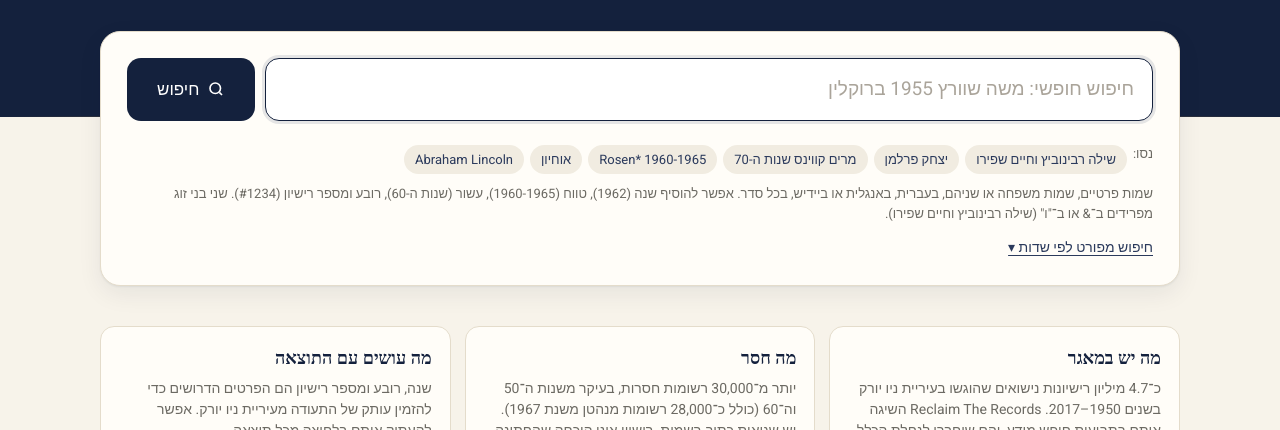
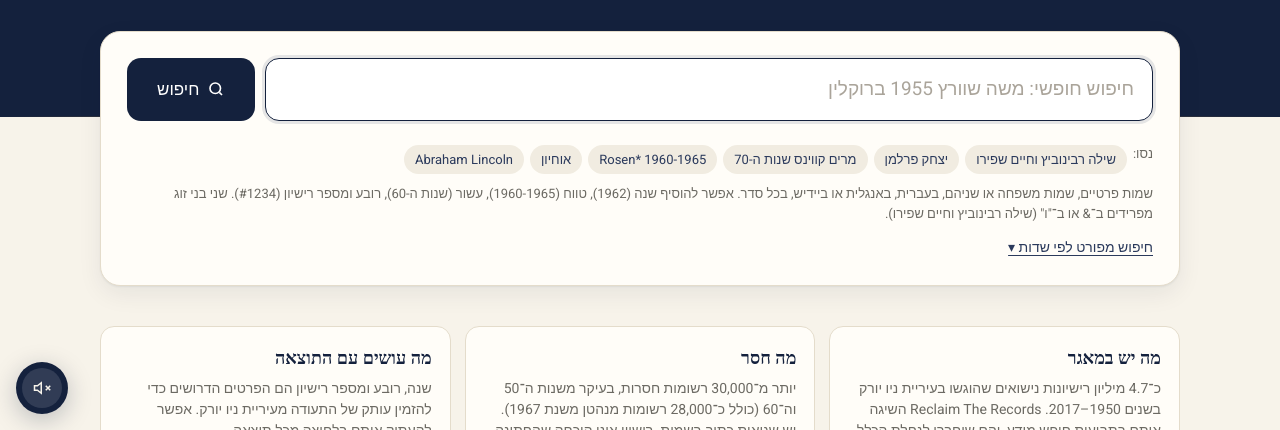
Before and after one commit to popshark1/nyc-marriage-he, a plain HTML site: page index.html in a window 1280 px wide. Shown: the part 370-800 px from the top of the page. Drawn offline with Linux system fonts and the light colour scheme; a web font is replaced by a local one.

Commit message:
Add background music: 1908 cantorial recordings (public domain)
- Gershon Sirota and the Warsaw synagogue choir, 1908, streamed from
  Wikimedia Commons (MP3 transcode, original OGG, FilePath fallback)
- Starts on first interaction at low volume; mute / next controls;
  mute choice remembered; player hides if the files are unreachable
- Track titles and credits in all four languages; listed under Sources

```diff
--- a/index.html
+++ b/index.html
@@ -168,6 +168,24 @@ footer{display:flex;justify-content:space-between;gap:16px;flex-wrap:wrap;align-
 [dir=ltr] input.latin{text-align:left}
 [dir=ltr] .vrow .lbl{min-width:150px}
 
+/* music player */
+.music{position:fixed;inset-block-end:16px;inset-inline-end:16px;z-index:50;display:flex;align-items:center;gap:8px;background:var(--ink);color:#f7f3ea;border-radius:99px;padding:6px;box-shadow:0 6px 24px rgba(20,33,61,.25);max-width:min(420px,calc(100vw - 32px))}
+.music[hidden]{display:none}
+.music button{border:0;cursor:pointer;display:grid;place-items:center;border-radius:99px;color:inherit}
+.music .m-toggle{width:40px;height:40px;background:rgba(255,255,255,.12);flex:none}
+.music .m-toggle:hover{background:rgba(255,255,255,.2)}
+.music .m-next{width:32px;height:32px;background:transparent;opacity:.8;flex:none}
+.music .m-next:hover{opacity:1}
+[dir=rtl] .music .m-next svg{transform:scaleX(-1)}
+.music .i-on{display:none}.music.on .i-on{display:block}.music.on .i-off{display:none}
+.music.on .m-toggle{background:var(--gold);color:var(--ink)}
+.music .m-info{display:flex;flex-direction:column;min-width:0;line-height:1.25;padding-inline-end:4px}
+.music .m-title{font-size:12.5px;white-space:nowrap;overflow:hidden;text-overflow:ellipsis}
+.music .m-credit{font-size:11px;color:var(--gold-2);text-decoration:none;opacity:.85}
+.music .m-credit:hover{text-decoration:underline}
+.music:not(.on) .m-info,.music:not(.on) .m-next{display:none}
+body{padding-bottom:70px}
+
 @media (max-width:820px){
   .free .btn{padding:0 18px}.free .btn .t{display:none}.free input{font-size:17px;padding:14px}
   .people{grid-template-columns:1fr}.amp{display:none}
@@ -283,6 +301,10 @@ footer{display:flex;justify-content:space-between;gap:16px;flex-wrap:wrap;align-
       <li><span data-i18n="src.ia"></span>:
         <a href="https://archive.org/details/nycmarriageindex_1950-1995_data_sql" target="_blank" rel="noopener" dir="ltr">NYC Marriage Index, 1950–1995 – SQL</a> ·
         <a href="https://archive.org/details/nycmarriageindex_1996-2017_data_sql" target="_blank" rel="noopener" dir="ltr">NYC Marriage Index, 1996–2017 – SQL</a></li>
+      <li><span data-i18n="src.music"></span>:
+        <a href="https://commons.wikimedia.org/wiki/File:Birchos_kohanim_(1908).ogg" target="_blank" rel="noopener" dir="ltr">Birchos kohanim</a> ·
+        <a href="https://commons.wikimedia.org/wiki/File:Hajojm_horas_ojlom_(1908).ogg" target="_blank" rel="noopener" dir="ltr">Hajojm horas ojlom</a> ·
+        <a href="https://commons.wikimedia.org/wiki/File:Broisch_haschoni_(1908).ogg" target="_blank" rel="noopener" dir="ltr">Broisch haschoni</a></li>
     </ul>
     <p class="note" data-i18n="src.note"></p>
   </section>
@@ -302,6 +324,7 @@ footer{display:flex;justify-content:space-between;gap:16px;flex-wrap:wrap;align-
 
 <script src="i18n.js"></script>
 <script src="engine.js"></script>
+<script src="music.js" defer></script>
 <script>
 const t = (k, v) => I18N.t(k, v);
 const boroName = b => (t("boros") || {})[b] || b;
--- /dev/null
+++ b/music.js
@@ -0,0 +1,103 @@
+/*
+ * מוזיקת רקע: הקלטות חזנות היסטוריות מ־1908 (נחלת הכלל, Wikimedia Commons).
+ * מתחילה באינטראקציה הראשונה עם הדף (הדפדפנים חוסמים צליל לפני כן), בעוצמה נמוכה.
+ * השתקה נשמרת לביקורים הבאים.
+ */
+(function () {
+  "use strict";
+  const C = "https://upload.wikimedia.org/wikipedia/commons/";
+  const FP = "https://commons.wikimedia.org/wiki/Special:FilePath/";
+  const PAGE = "https://commons.wikimedia.org/wiki/File:";
+  const TRACKS = [
+    { file: "Birchos_kohanim_(1908).ogg", h: "d/d9", key: "music.t1" },
+    { file: "Hajojm_horas_ojlom_(1908).ogg", h: "0/09", key: "music.t2" },
+    { file: "Broisch_haschoni_(1908).ogg", h: "0/00", key: "music.t3" },
+  ];
+  const VOLUME = 0.35;
+  const t = k => (window.I18N ? I18N.t(k) : k);
+  const store = {
+    get() { try { return localStorage.getItem("music"); } catch (e) { return null; } },
+    set(v) { try { localStorage.setItem("music", v); } catch (e) { /* אין אחסון */ } },
+  };
+
+  let idx = Math.floor(Math.random() * TRACKS.length);
+  let failed = 0;
+  const audio = new Audio();
+  audio.preload = "none";
+  audio.volume = VOLUME;
+
+  function srcFor(tr) {
+    // MP3 (נתמך בכל הדפדפנים כולל ספארי) → OGG המקורי → קישור FilePath שמפנה לקובץ
+    const canOgg = audio.canPlayType('audio/ogg; codecs="vorbis"');
+    return [`${C}transcoded/${tr.h}/${tr.file}/${tr.file}.mp3`, canOgg ? `${C}${tr.h}/${tr.file}` : null, `${FP}${tr.file}`].filter(Boolean);
+  }
+  let srcList = [], srcI = 0;
+  function load(i) {
+    idx = (i + TRACKS.length) % TRACKS.length;
+    srcList = srcFor(TRACKS[idx]); srcI = 0;
+    audio.src = srcList[0];
+    paint();
+  }
+  audio.addEventListener("error", () => {
+    if (srcI + 1 < srcList.length) { audio.src = srcList[++srcI]; if (wanted()) audio.play().catch(() => {}); return; }
+    if (++failed >= TRACKS.length) { el.hidden = true; return; }      // אין חיבור לקבצים – מסתירים את הנגן
+    load(idx + 1); if (wanted()) audio.play().catch(() => {});
+  });
+  audio.addEventListener("ended", () => { load(idx + 1); audio.play().catch(() => {}); });
+  audio.addEventListener("playing", () => { failed = 0; paint(); });
+  audio.addEventListener("pause", paint);
+
+  const wanted = () => store.get() !== "off";
+
+  // ---------------------------------------------------------------- UI
+  const el = document.createElement("div");
+  el.className = "music";
+  el.innerHTML = `
+    <button type="button" class="m-toggle" aria-pressed="false">
+      <svg class="i-on" width="18" height="18" viewBox="0 0 24 24" fill="none" stroke="currentColor" stroke-width="2"><path d="M11 5 6 9H2v6h4l5 4V5z"/><path d="M15.5 8.5a5 5 0 0 1 0 7M19 5a10 10 0 0 1 0 14"/></svg>
+      <svg class="i-off" width="18" height="18" viewBox="0 0 24 24" fill="none" stroke="currentColor" stroke-width="2"><path d="M11 5 6 9H2v6h4l5 4V5z"/><path d="m23 9-6 6M17 9l6 6"/></svg>
+    </button>
+    <div class="m-info">
+      <span class="m-title"></span>
+      <a class="m-credit" target="_blank" rel="noopener"></a>
+    </div>
+    <button type="button" class="m-next">
+      <svg width="16" height="16" viewBox="0 0 24 24" fill="currentColor"><path d="M5 5v14l9-7zM15 5h3v14h-3z"/></svg>
+    </button>`;
+  const $ = s => el.querySelector(s);
+
+  function paint() {
+    const on = !audio.paused;
+    el.classList.toggle("on", on);
+    $(".m-toggle").setAttribute("aria-pressed", String(on));
+    $(".m-toggle").title = $(".m-toggle").ariaLabel = on ? t("music.mute") : t("music.unmute");
+    $(".m-next").title = $(".m-next").ariaLabel = t("music.next");
+    $(".m-title").textContent = t(TRACKS[idx].key);
+    const cr = $(".m-credit");
+    cr.textContent = t("music.credit");
+    cr.href = PAGE + TRACKS[idx].file;
+  }
+
+  function play() { store.set("on"); audio.play().catch(() => {}); }
+  function mute() { store.set("off"); audio.pause(); paint(); }
+  $(".m-toggle").onclick = () => (audio.paused ? play() : mute());
+  $(".m-next").onclick = () => { load(idx + 1); if (wanted()) audio.play().catch(() => {}); };
+
+  // התחלה אוטומטית באינטראקציה הראשונה – אלא אם המשתמש השתיק בעבר
+  function firstTouch(e) {
+    if (el.contains(e.target)) return;                // לחיצה על הנגן עצמו מטופלת בכפתורים
+    window.removeEventListener("pointerdown", firstTouch, true);
+    window.removeEventListener("keydown", firstTouch, true);
+    if (wanted() && audio.paused) audio.play().catch(() => {});
+  }
+  window.addEventListener("pointerdown", firstTouch, true);
+  window.addEventListener("keydown", firstTouch, true);
+
+  function mount() {
+    document.body.appendChild(el);
+    load(idx);
+    // תרגום מחדש כשמחליפים שפה
+    document.querySelectorAll(".langs button").forEach(b => b.addEventListener("click", () => setTimeout(paint, 0)));
+  }
+  if (document.readyState === "loading") document.addEventListener("DOMContentLoaded", mount); else mount();
+})();
```
Also changed, not shown: i18n.js (+12 -0 lines).
